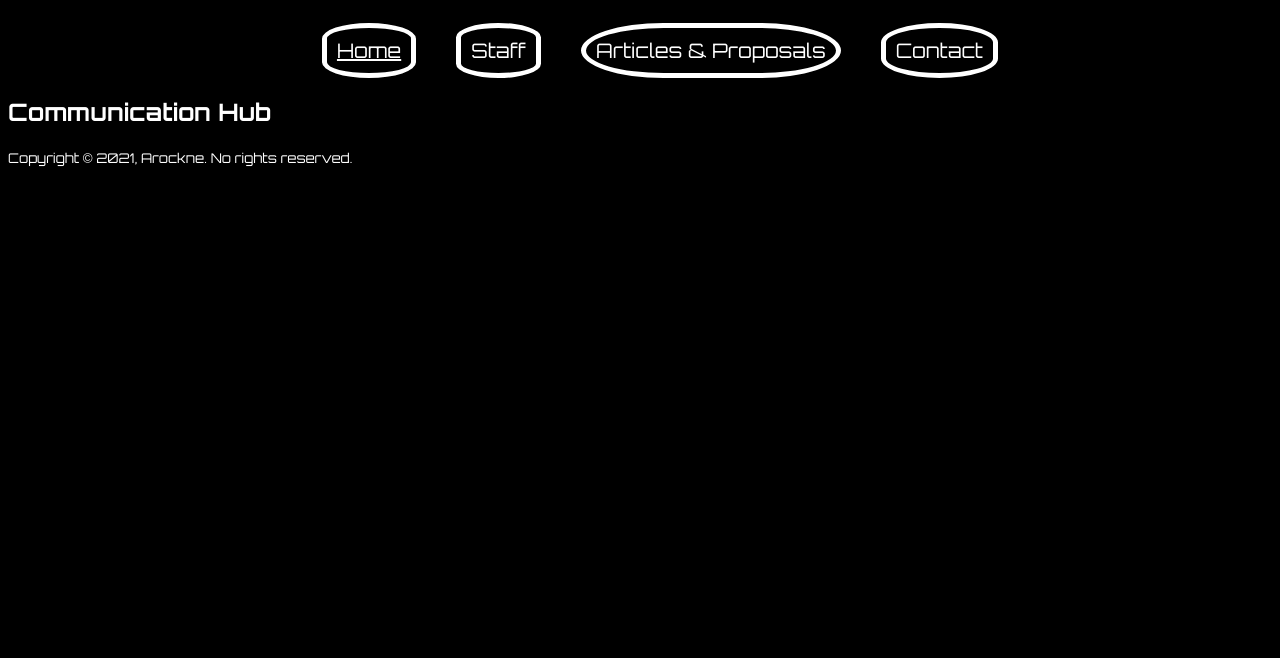
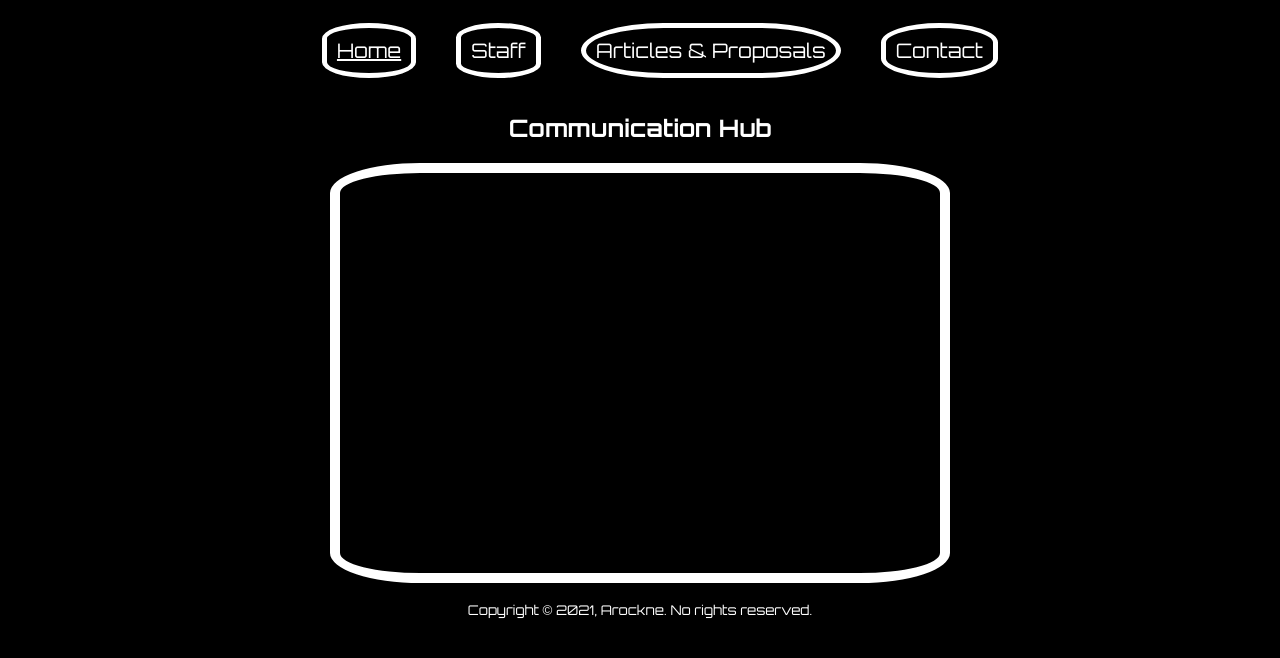
Before and after one commit to Arockne/first-project, a plain HTML site: page index.html in a window 1280 px wide. Shown: the part 134-792 px from the top of the page. Drawn offline with Linux system fonts and the light colour scheme.

Commit message:
Add sizing, spacing and alignment around main, article and footer

```diff
--- a/styles/main.css
+++ b/styles/main.css
@@ -34,3 +34,24 @@ nav ul {
   padding: 10px;
   font-size: 20px;
 }
+
+main {
+  display: flex;
+  flex-direction: column;
+}
+
+main div {
+  align-self: center;
+}
+
+article {
+  border: 10px solid #fff;
+  border-radius: 90px/30px;
+  width: 600px;
+  height: 400px;
+  align-self: center;
+}
+
+footer {
+  text-align: center;
+}
```
